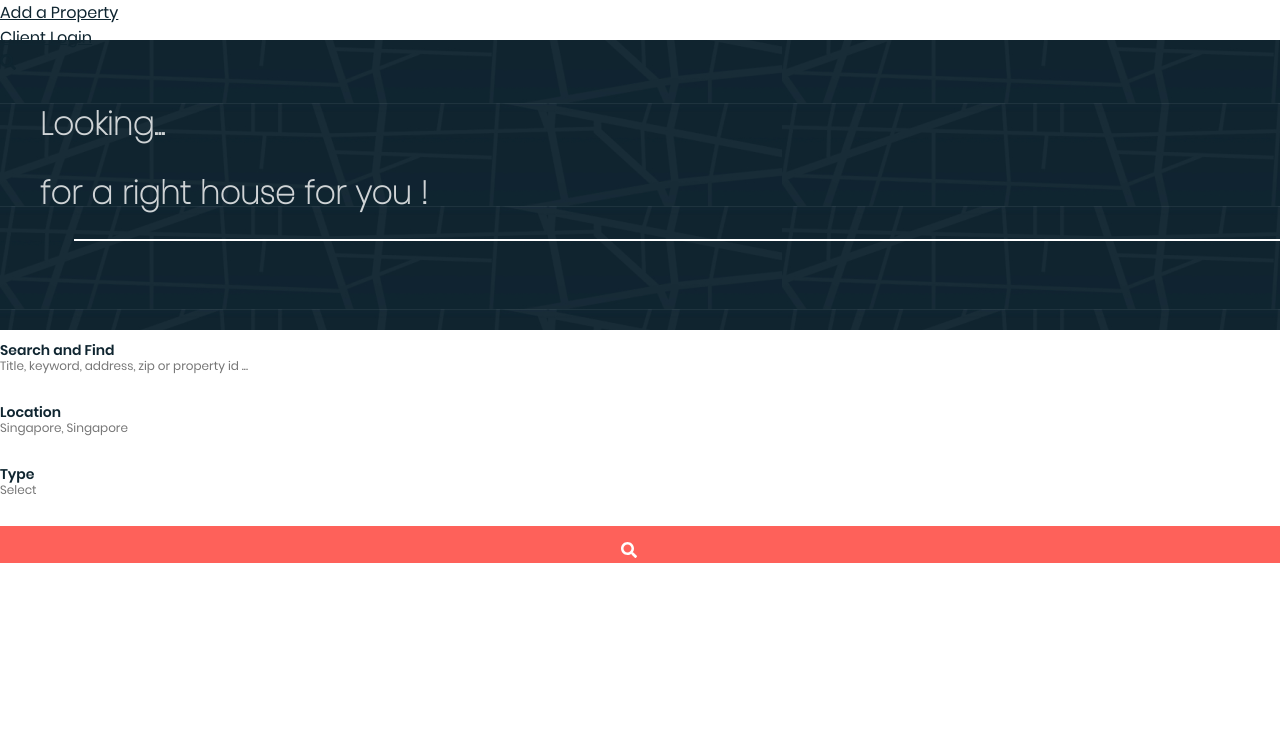
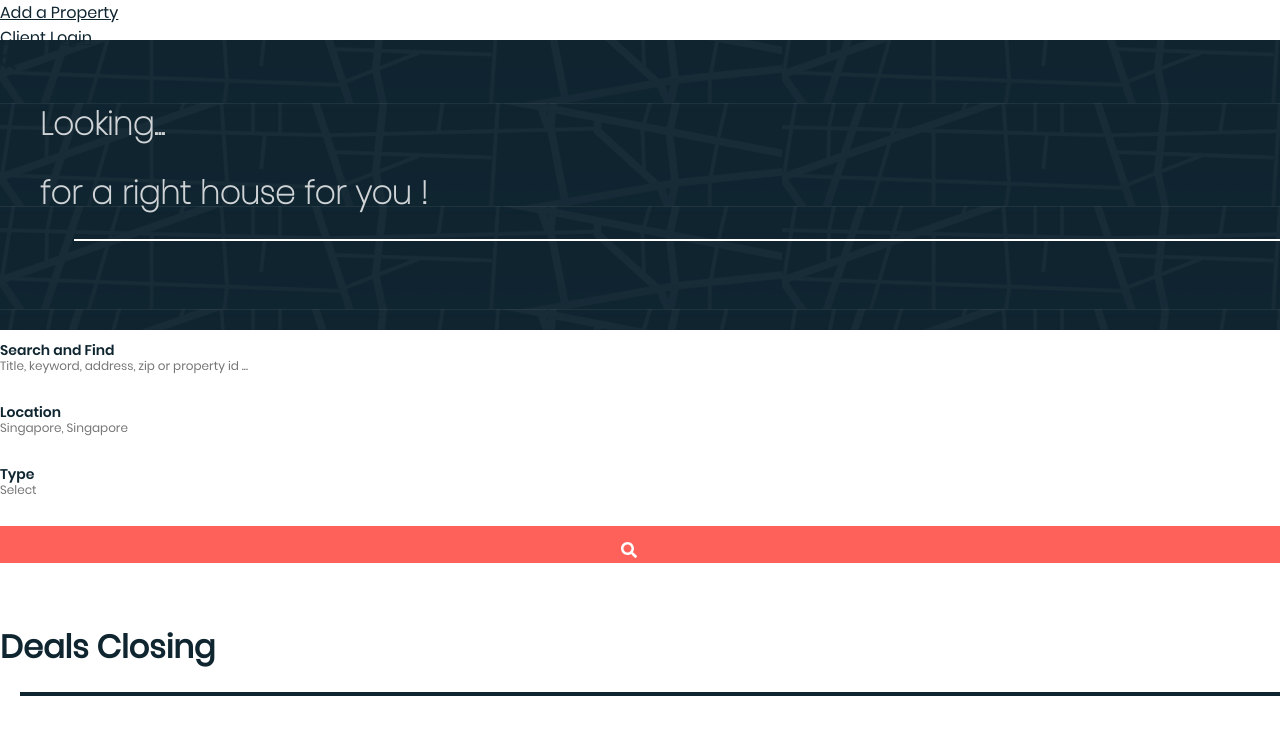
Before and after one commit to JahanzebNaqvi/VirgateProject, a React (Create React App) app in the folder src/: page / in a window 1280 px wide. Shown: the top 734 px of the page. Built offline with nearby package versions, Linux system fonts and the light colour scheme; the HTML template or start-up script is replaced by a standard one.

Commit message:
main content div added

```diff
--- a/src/App.css
+++ b/src/App.css
@@ -35,6 +35,10 @@ body{
     font-family: Poppins-Thin;
     font-weight: 100;
     padding: 0px;
+    margin: 0px;
+}
+.main-container{
+  padding: 0px;
     margin: 0px;
 }
 .header {
@@ -113,9 +117,22 @@ body{
     text-align: center;
     align-items: center;
     vertical-align: middle;
-padding-top: 22px;
-    /* padding: auto; */
+    padding-top: 22px;
     font-family: Poppins-Thin;
-      background-color: #fe615a;
-      color: white;
+    background-color: #fe615a;
+    color: white;
   }
+
+  .MainContent{
+    margin-top: 60px;
+  }
+  .DealClosing{
+    color: #0f2530;
+    font-family: Poppins-Regular;
+  }
+  .NavyLine{
+    background-color: #0f2530;
+    /* width: 60px; */
+    height: 4px;
+    margin-left: 20px;
+  }
--- a/src/App.js
+++ b/src/App.js
@@ -1,19 +1,22 @@
 import React from 'react';
+import Container from 'react-bootstrap/Container';
 import Header from './Header'
 import './App.css';
 import { library } from '@fortawesome/fontawesome-svg-core';
 import { faEnvelope, faKey,faSearch } from '@fortawesome/free-solid-svg-icons';
 import SearchBox from './SearchBox'
+import MainContent from './MainContent'
 
 library.add(faEnvelope, faKey,faSearch);
 
 class App extends React.Component {
   render() {
     return (
-      <>
+      <Container fluid>
       <Header />
       <SearchBox/>
-      </>
+      <MainContent/>
+      </Container >
     )
   }
 }
--- /dev/null
+++ b/src/MainContent/index.js
@@ -0,0 +1,41 @@
+import React from 'react';
+import Button from 'react-bootstrap/Button';
+import Container from 'react-bootstrap/Container';
+import Row from 'react-bootstrap/Row';
+import Col from 'react-bootstrap/Col';
+
+import { FontAwesomeIcon } from "@fortawesome/react-fontawesome";
+
+class MainContent extends React.Component {
+    render() {
+        return (
+            <Container className="MainContent">
+                <Row>
+                    <Col>
+                    <h1 className="DealClosing">Deals Closing</h1>
+                    </Col>
+                </Row>
+                <Row>
+                    <Col sm="1" className="NavyLine">
+
+                    </Col>
+                    <Col sm="11">
+
+                    </Col>
+                </Row>
+                <Row>
+                    <Col md="2">
+
+                    </Col>
+                    <Col md="10">
+                    </Col>
+                    <Col md="2">
+
+                    </Col>
+                </Row>
+            </Container>
+        )
+    }
+}
+
+export default MainContent;
```
